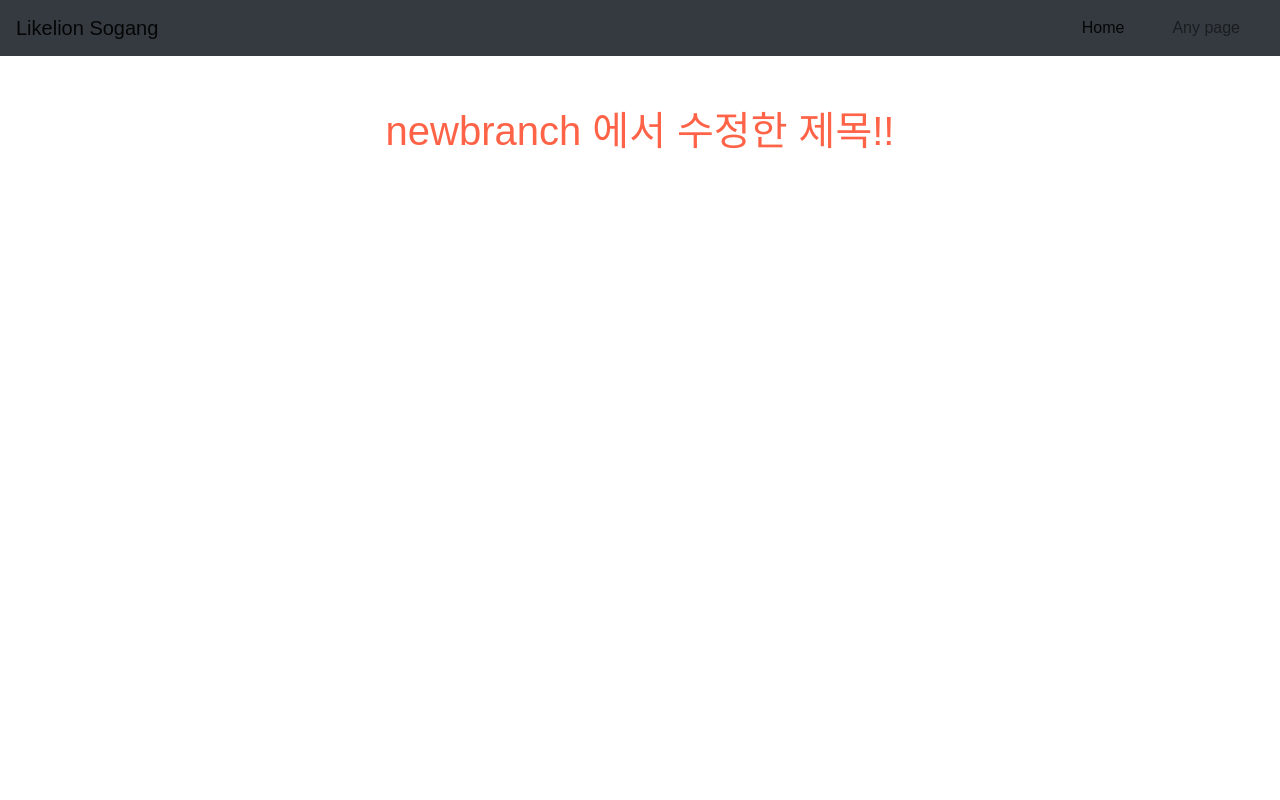
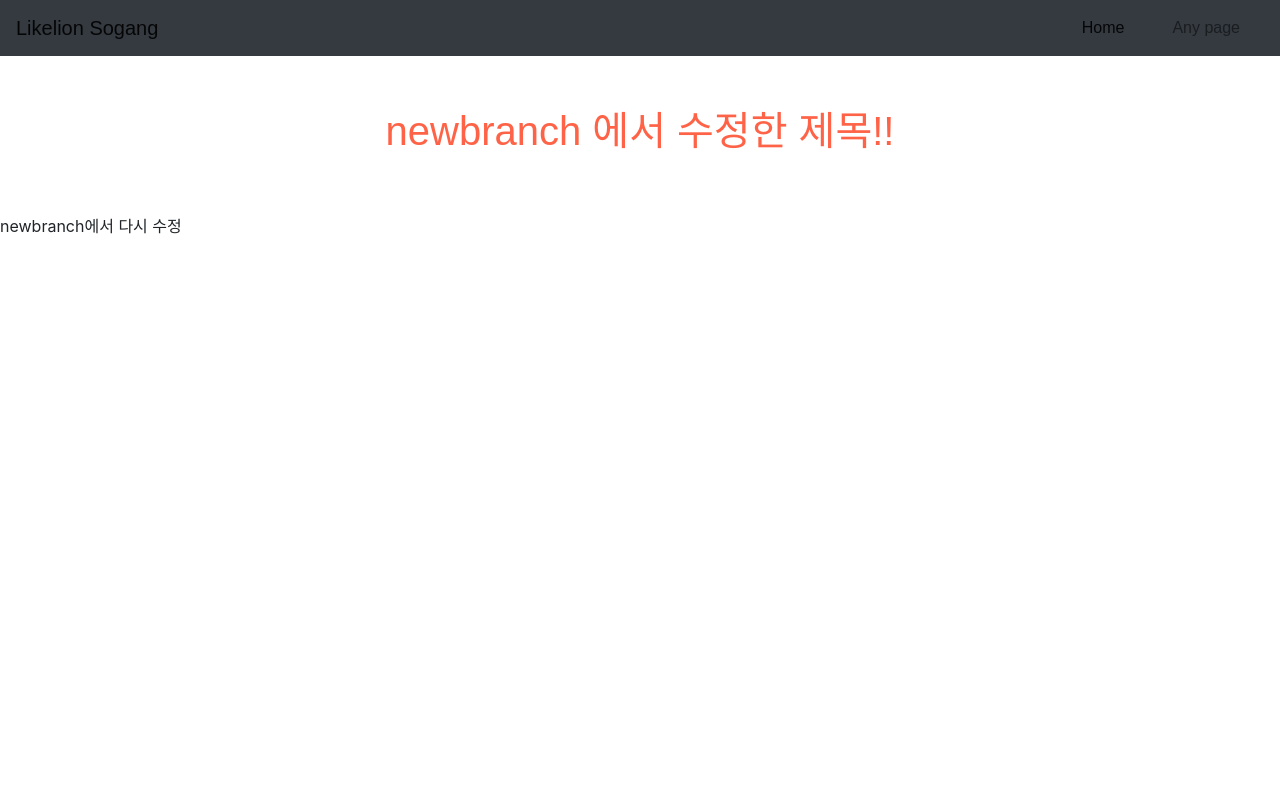
Before and after one commit to uk960214/gitpractice2, a Django app: page /page/ in a window 1280 px wide. Run offline with Django 3.2, Linux system fonts and the light colour scheme; some libraries are stand-ins or nearby versions; some web fonts are replaced.

Commit message:
page.html update in newbranch

```diff
--- a/mydiary/templates/mydiary/page.html
+++ b/mydiary/templates/mydiary/page.html
@@ -11,5 +11,5 @@
     </style>
 </head>
 <h1> newbranch 에서 수정한 제목!! </h1>
-
+newbranch에서 다시 수정
 {% endblock %}
```
